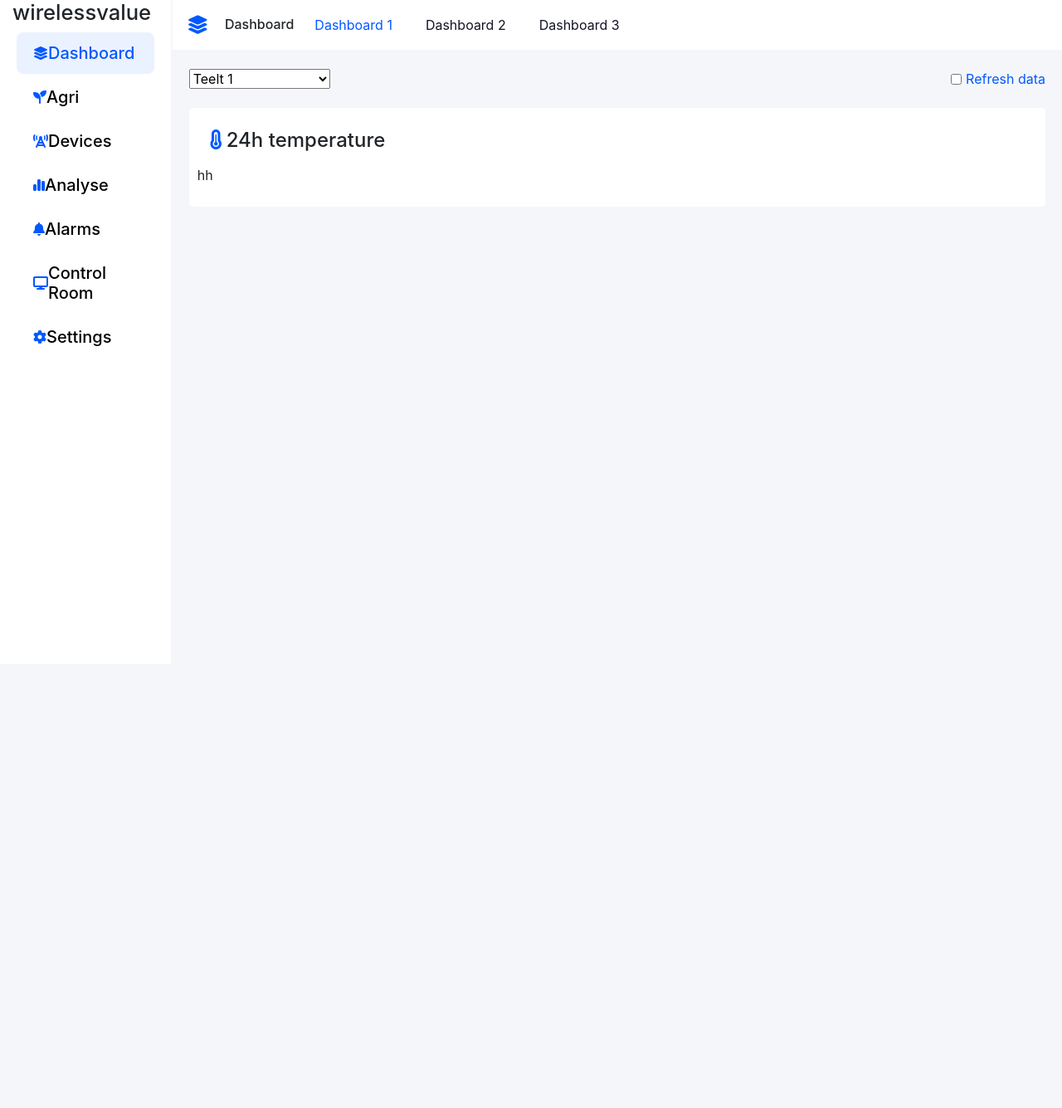
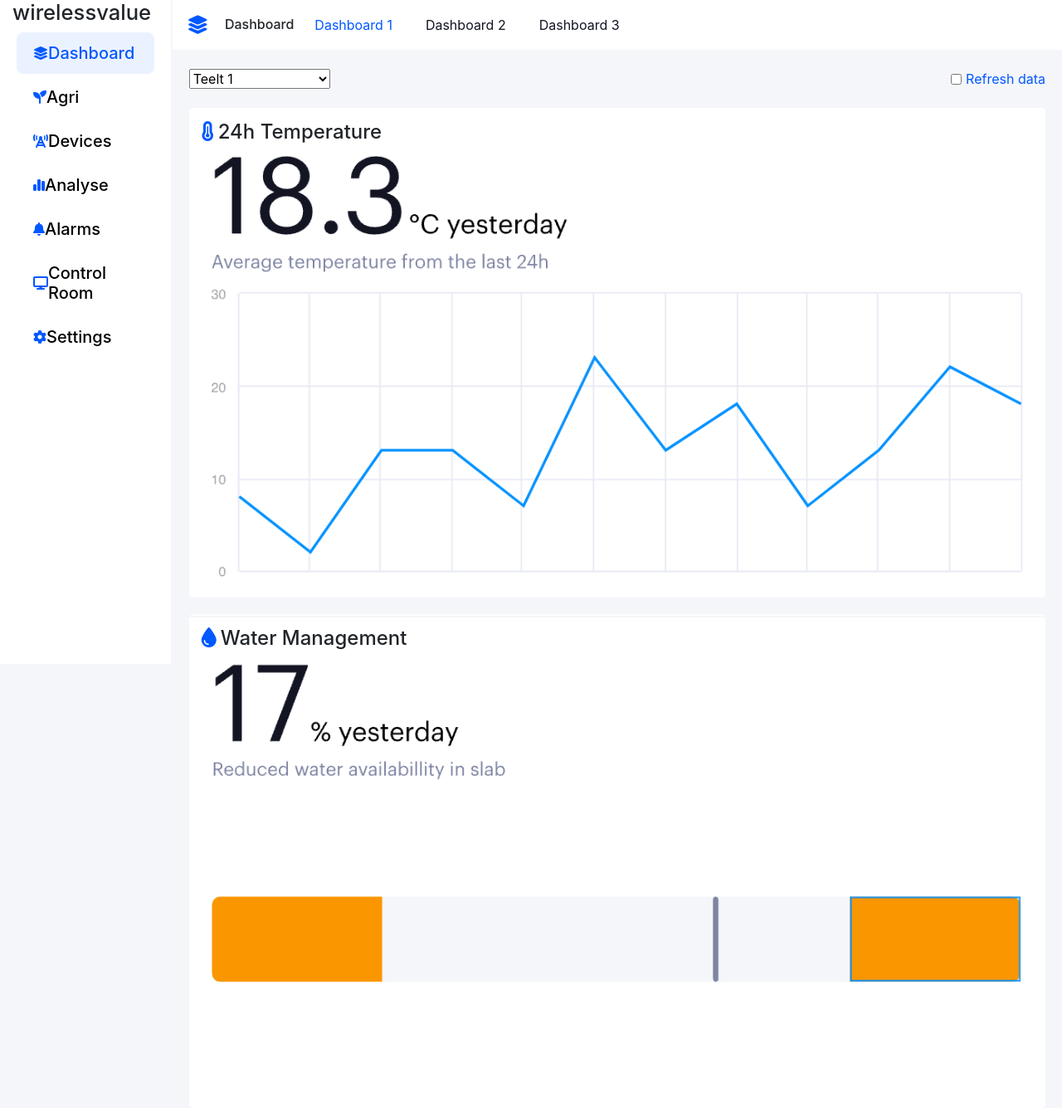
Before and after one commit to Timdegeus/Timdegeus.github.io, a PHP site: page / in a window 1280 px wide. Shown: the whole page at 83% size. Before the commit the page ends 417 px from the top, so only its background shows below. Run offline with PHP 8.4, Linux system fonts and the light colour scheme; some libraries are stand-ins or nearby versions.

Commit message:
Added more content

```diff
--- a/css/style.css
+++ b/css/style.css
@@ -437,14 +437,23 @@ li a:hover {
     padding: 10px;
     margin: 20px;
     border-radius: 5px;
+    padding: 15px;
 }
 
 .widget h4 {
     margin: 0;
-    margin: 15px;
 }
 
 .widget i {
     color: #0058FF;
     margin-right: 5px;
 }
+
+.widget img {
+    max-width: 100%;
+    height: auto;
+}
+
+.widget p {
+    margin: 0;
+}
--- a/index.html
+++ b/index.html
@@ -61,8 +61,12 @@
                                 </label>
                             </div>
                             <div class="widget">
-                                <h4><i class="fa-solid fa-temperature-three-quarters"></i>24h temperature</h4>
-                                <p>hh</p>
+                                <h4><i class="fa-solid fa-temperature-three-quarters"></i>24h Temperature</h4>
+                                <img src="img/temperature.PNG" alt="Temperature">
+                            </div>
+                            <div class="widget">
+                                <h4><i class="fa-solid fa-droplet"></i>Water Management</h4>
+                                <img src="img/water.PNG" alt="Water management">
                             </div>
                         </div>
                     </div>
```
Also changed, not shown: img/temperature.PNG (added), img/water.PNG (added).
